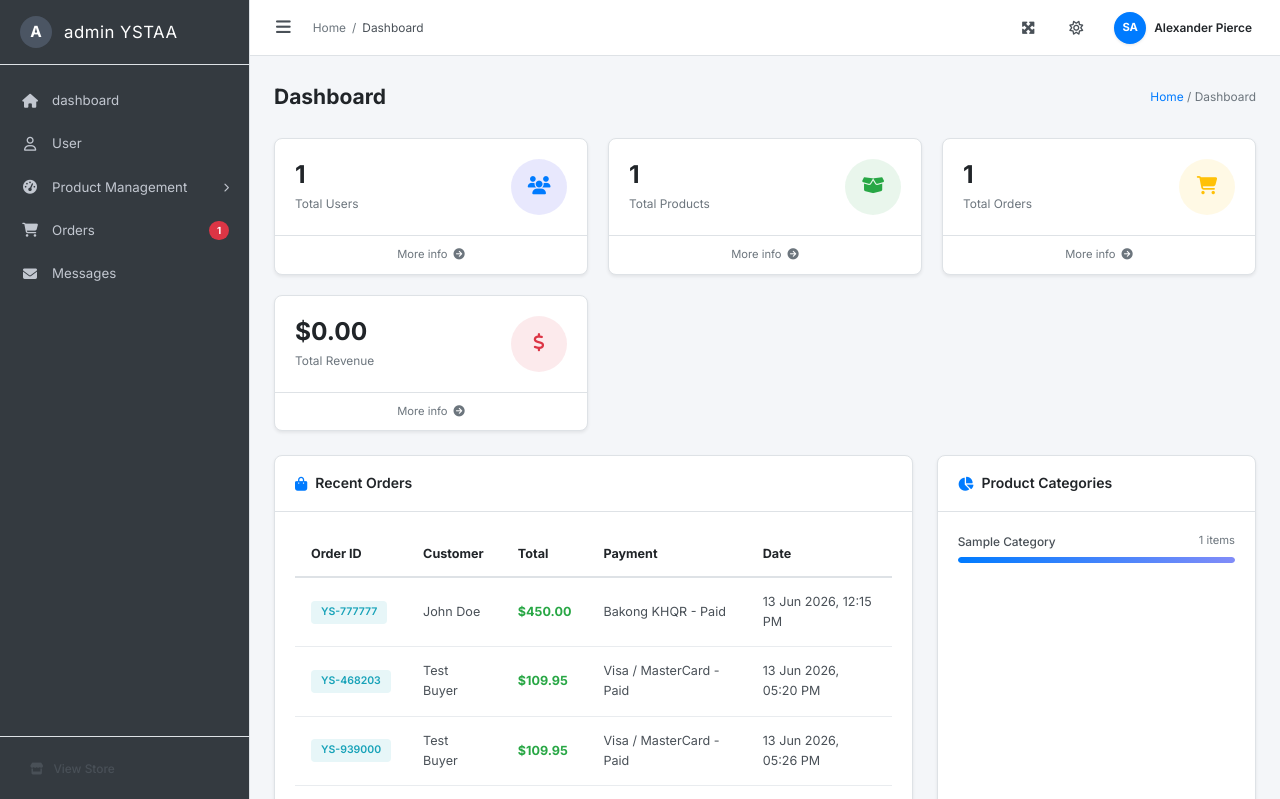
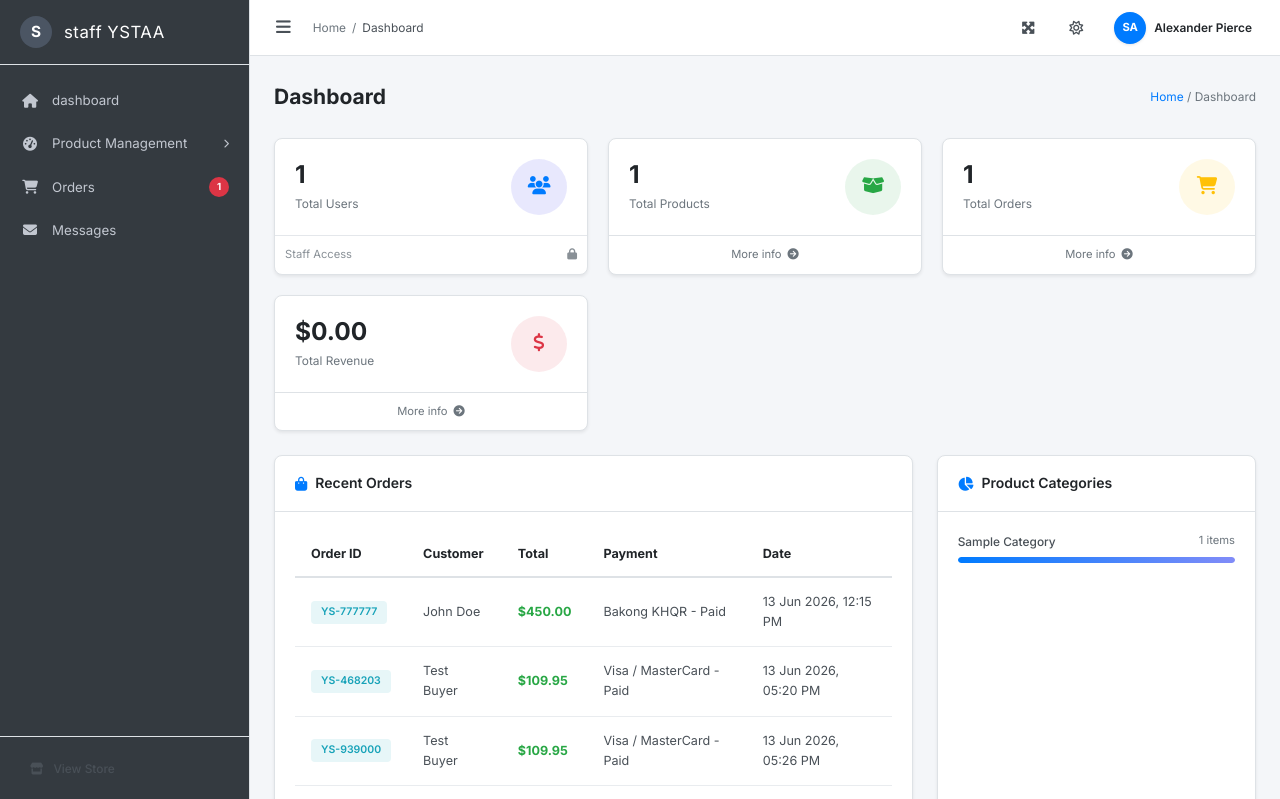
Before and after one commit to Meezy642/final-ecomers-pp, a Flask app: template templates/admin/dashboard.html in a window 1280 px wide. Shown: the top 799 px of the page. Run offline with Flask 3, Linux system fonts and the light colour scheme; the visitor is signed in with stand-in values (Sample User, id 1); the template is opened without the code that fills it: values that come from a table or form of the project are taken from there, most other values are stand-ins (such as "Sample title", 1, 10 or a date in 2020).

Commit message:
Update sidebar brand to staff YSTAA and protect dashboard user stats for staff members

```diff
--- a/templates/admin/dashboard.html
+++ b/templates/admin/dashboard.html
@@ -18,9 +18,15 @@
                 <i class="fas fa-users"></i>
             </div>
         </div>
+        {% if logged_in_user_role == 'staff' or session.get('user_role') == 'staff' %}
+        <span class="stat-card-footer" style="cursor: default; opacity: 0.8; display: flex; align-items: center; justify-content: space-between;">
+            Staff Access <i class="fas fa-lock"></i>
+        </span>
+        {% else %}
         <a href="{{ url_for('admin_users') }}" class="stat-card-footer">
             More info <i class="fas fa-arrow-circle-right"></i>
         </a>
+        {% endif %}
     </div>
     <div class="stat-card stat-card-success">
         <div class="stat-card-body">
--- a/templates/admin/dashboard/index.html
+++ b/templates/admin/dashboard/index.html
@@ -18,9 +18,15 @@
                 <i class="fas fa-users"></i>
             </div>
         </div>
+        {% if logged_in_user_role == 'staff' or session.get('user_role') == 'staff' %}
+        <span class="stat-card-footer" style="cursor: default; opacity: 0.8; display: flex; align-items: center; justify-content: space-between;">
+            Staff Access <i class="fas fa-lock"></i>
+        </span>
+        {% else %}
         <a href="{{ url_for('admin_users') }}" class="stat-card-footer">
             More info <i class="fas fa-arrow-circle-right"></i>
         </a>
+        {% endif %}
     </div>
     <div class="stat-card stat-card-success">
         <div class="stat-card-body">
--- a/templates/admin/layout.html
+++ b/templates/admin/layout.html
@@ -19,9 +19,9 @@
     <aside class="sidebar" id="sidebar">
         <div class="sidebar-brand">
             <div class="sidebar-logo-circle">
-                <span>A</span>
+                <span>{{ 'S' if (logged_in_user_role == 'staff' or session.get('user_role') == 'staff') else 'A' }}</span>
             </div>
-            <span class="sidebar-brand-text">admin YSTAA</span>
+            <span class="sidebar-brand-text">{{ 'staff YSTAA' if (logged_in_user_role == 'staff' or session.get('user_role') == 'staff') else 'admin YSTAA' }}</span>
         </div>
 
         <nav class="sidebar-nav">
--- a/templates/admin/share/sidebar.html
+++ b/templates/admin/share/sidebar.html
@@ -2,9 +2,9 @@
 <aside class="sidebar" id="sidebar">
     <div class="sidebar-brand">
         <div class="sidebar-logo-circle">
-            <span>A</span>
+            <span>{{ 'S' if (logged_in_user_role == 'staff' or session.get('user_role') == 'staff') else 'A' }}</span>
         </div>
-        <span class="sidebar-brand-text">Admin Panel</span>
+        <span class="sidebar-brand-text">{{ 'staff YSTAA' if (logged_in_user_role == 'staff' or session.get('user_role') == 'staff') else 'admin YSTAA' }}</span>
     </div>
 
     <nav class="sidebar-nav">
```
